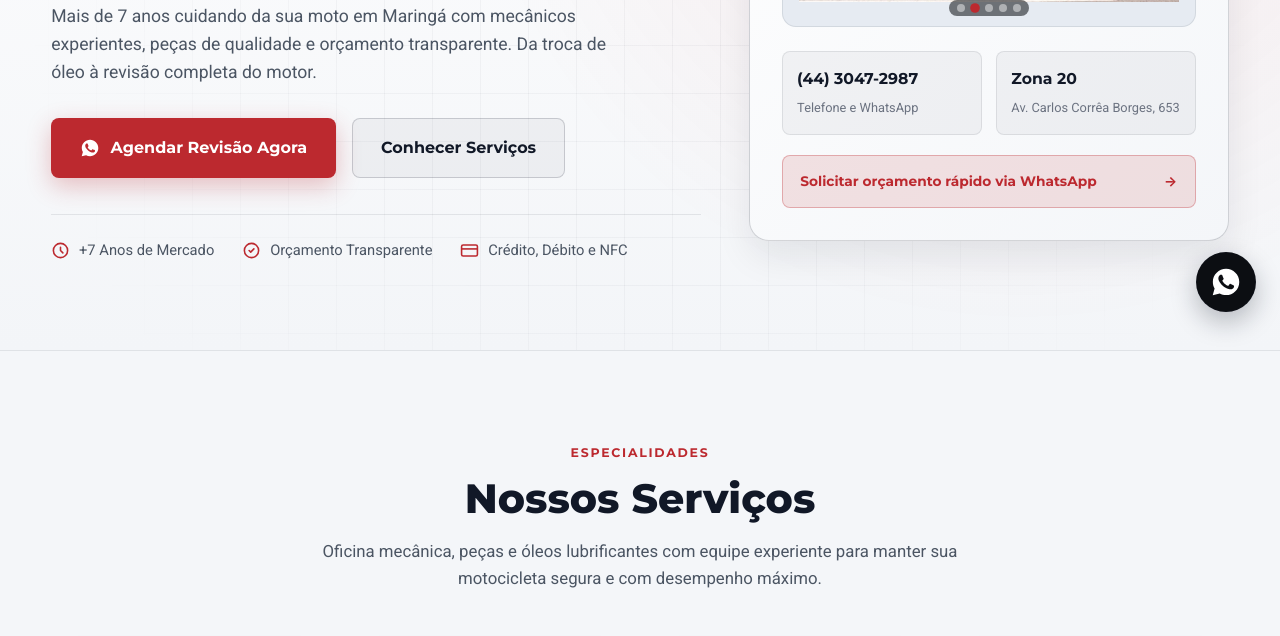
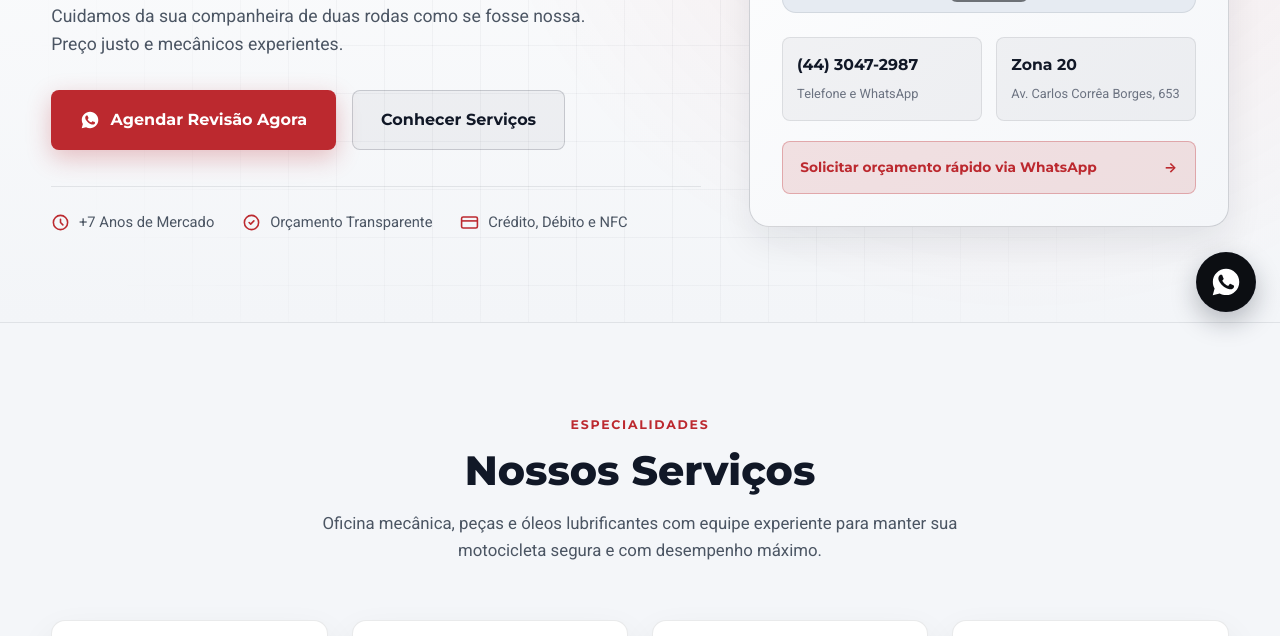
Before and after one commit to adersoncarvalho/braz-motos, a plain HTML site: page index.html in a window 1280 px wide. Shown: the part 464-1100 px from the top of the page. Drawn offline with Linux system fonts and the light colour scheme.

Commit message:
copy: atualiza subtitulo principal da Hero

```diff
--- a/index.html
+++ b/index.html
@@ -101,7 +101,7 @@
           </h1>
 
           <p class="hero__subtitle">
-            Mais de 7 anos cuidando da sua moto em Maringá com mecânicos experientes, peças de qualidade e orçamento transparente. Da troca de óleo à revisão completa do motor.
+            Cuidamos da sua companheira de duas rodas como se fosse nossa. Preço justo e mecânicos experientes.
           </p>
 
           <div class="hero__cta-group">
```
